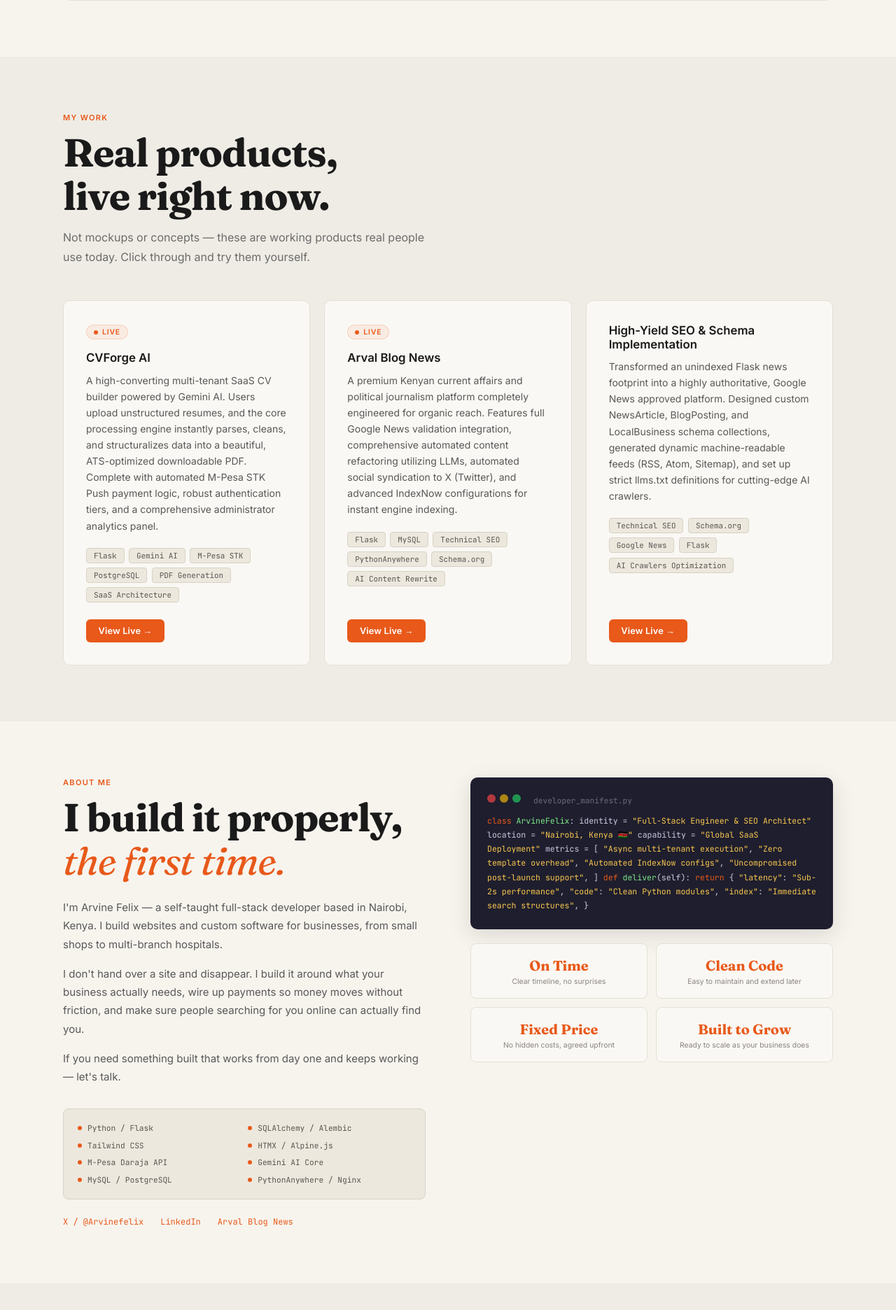
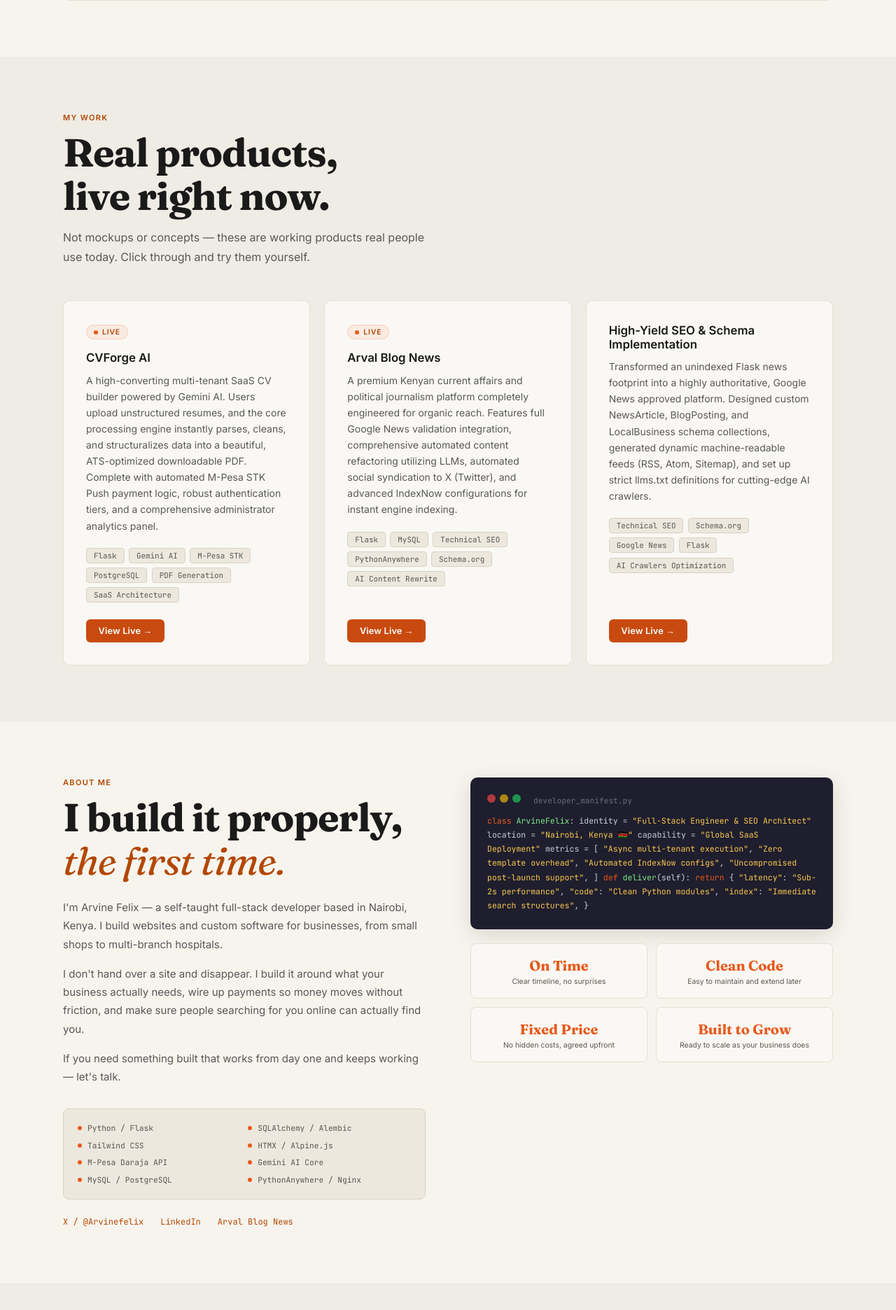
Before and after one commit to arvineee/Current_Portfolio, a Flask app: page / in a window 1280 px wide. Shown: the part 2288-4160 px from the top of the page at 70% size. Run offline with Flask 3, Linux system fonts and the light colour scheme; data comes from the database, SQL or seed files in the repository; data that the repository does not hold is empty.

Commit message:
Update site

```diff
--- a/static/css/style.css
+++ b/static/css/style.css
@@ -20,7 +20,7 @@ body {
   font-weight: 600;
   letter-spacing: 0.12em;
   text-transform: uppercase;
-  color: #E8591A;
+  color: #B34700;
 }
 
 .section-title {
@@ -34,7 +34,7 @@ body {
 
 .section-sub {
   font-size: 1rem;
-  color: #6B6B6B;
+  color: #585858;
   line-height: 1.7;
   max-width: 52ch;
 }
@@ -64,7 +64,7 @@ body {
 /* ─── Buttons ───────────────────────────────────────────────────────────────── */
 .btn-primary {
   display: inline-block;
-  background: #E8591A;
+  background: #C94A0F;
   color: #fff;
   font-family: 'Inter', sans-serif;
   font-weight: 600;
@@ -79,7 +79,7 @@ body {
 }
 
 .btn-primary:hover {
-  background: #CF4C10;
+  background: #A83E0C;
   transform: translateY(-1px);
 }
 
@@ -152,7 +152,7 @@ body {
 
 .stat-label {
   font-size: 0.72rem;
-  color: #8A8480;
+  color: #5C5652;
   margin-top: 0.25rem;
   display: block;
 }
@@ -226,7 +226,7 @@ body {
   font-weight: 600;
   letter-spacing: 0.08em;
   text-transform: uppercase;
-  color: #E8591A;
+  color: #B34700;
   background: rgba(232,89,26,0.08);
   border: 1px solid rgba(232,89,26,0.2);
   border-radius: 100px;
@@ -246,7 +246,7 @@ body {
 
 .big-stat-label {
   font-size: 0.875rem;
-  color: #8A8480;
+  color: #5C5652;
   margin-top: 0.5rem;
 }
 
@@ -314,7 +314,7 @@ body {
   font-weight: 600;
   letter-spacing: 0.08em;
   text-transform: uppercase;
-  color: #8A8480;
+  color: #5C5652;
   margin-bottom: 0.5rem;
   font-family: 'JetBrains Mono', monospace;
 }
@@ -351,7 +351,7 @@ body {
   font-family: 'JetBrains Mono', monospace;
   font-size: 0.75rem;
   font-weight: 700;
-  color: #E8591A;
+  color: #B34700;
   flex-shrink: 0;
   width: 28px;
 }
@@ -418,7 +418,7 @@ body {
 
 .mini-stat-label {
   font-size: 0.65rem;
-  color: #8A8480;
+  color: #5C5652;
   margin-top: 4px;
 }
 
--- a/templates/index.html
+++ b/templates/index.html
@@ -37,7 +37,9 @@
     <link rel="stylesheet" href="https://fonts.googleapis.com/css2?family=Fraunces:ital,opsz,wght@0,9..144,400;0,9..144,700;1,9..144,400&family=Inter:wght@300;400;500;600&family=JetBrains+Mono:wght@400;500;600&display=swap" />
   </noscript>
 
-  <link rel="stylesheet" href="{{ url_for('static', filename='css/style.css') }}" />
+  <link rel="preload" as="style" href="{{ url_for('static', filename='css/style.css') }}"
+        onload="this.onload=null;this.rel='stylesheet'" />
+  <noscript><link rel="stylesheet" href="{{ url_for('static', filename='css/style.css') }}" /></noscript>
 
   <script type="application/ld+json">
   {
@@ -73,7 +75,7 @@
   <nav id="navbar" style="position:fixed;top:0;left:0;right:0;z-index:50;transition:box-shadow .3s;">
     <div style="max-width:1100px;margin:0 auto;padding:0 1.5rem;height:64px;display:flex;align-items:center;justify-content:space-between;">
       <a href="#hero" style="display:flex;align-items:center;gap:10px;text-decoration:none;">
-        <img src="{{ url_for('static', filename='AF.jpg') }}" alt="AF" style="width:32px;height:32px;border-radius:50%;object-fit:cover;border:2px solid #E8591A;" />
+        <img src="{{ url_for('static', filename='AF.jpg') }}" alt="Arval Web Solutions — Web Developer Nairobi Kenya" style="width:32px;height:32px;border-radius:50%;object-fit:cover;border:2px solid #E8591A;" />
         <span style="font-family:'Inter',sans-serif;font-weight:700;font-size:1rem;color:#1A1A1A;letter-spacing:-0.01em;">Arval Web Solutions</span>
       </a>
 
@@ -120,7 +122,7 @@
       <!-- Headline -->
       <h1 class="section-title" style="margin-bottom:1.5rem;font-size:clamp(2.6rem,6.5vw,4.4rem);">
         Stop losing customers.<br />
-        Get a website that&nbsp;<em style="font-style:italic;color:#E8591A;">actually works.</em>
+        Get a website that&nbsp;<em style="font-style:italic;color:#B34700;">actually works.</em>
       </h1>
 
       <p style="font-size:1.1rem;color:#585858;line-height:1.7;max-width:52ch;margin:0 auto 2.5rem;">
@@ -302,7 +304,7 @@
         <span class="eyebrow" style="display:block;margin-bottom:.75rem;">About Me</span>
         <h2 class="section-title" style="margin-bottom:1.5rem;">
           I build it properly,<br/>
-          <em style="font-style:italic;color:#E8591A;">the first time.</em>
+          <em style="font-style:italic;color:#B34700;">the first time.</em>
         </h2>
         <p style="font-size:.9375rem;color:#585858;line-height:1.75;margin-bottom:1rem;">
           I'm Arvine Felix — a self-taught full-stack developer based in Nairobi, Kenya. I build websites and custom software for businesses, from small shops to multi-branch hospitals.
@@ -322,9 +324,9 @@
         </div>
 
         <div style="display:flex;gap:1.5rem;flex-wrap:wrap;">
-          <a href="https://x.com/Arvinefelix" target="_blank" rel="noopener" style="font-family:'JetBrains Mono',monospace;font-size:.75rem;color:#E8591A;text-decoration:none;">X / @Arvinefelix</a>
-          <a href="https://linkedin.com/in/arvinefelix" target="_blank" rel="noopener" style="font-family:'JetBrains Mono',monospace;font-size:.75rem;color:#E8591A;text-decoration:none;">LinkedIn</a>
-          <a href="https://arvalblognews.online" target="_blank" rel="noopener" style="font-family:'JetBrains Mono',monospace;font-size:.75rem;color:#E8591A;text-decoration:none;">Arval Blog News</a>
+          <a href="https://x.com/Arvinefelix" target="_blank" rel="noopener" style="font-family:'JetBrains Mono',monospace;font-size:.75rem;color:#B34700;text-decoration:none;">X / @Arvinefelix</a>
+          <a href="https://linkedin.com/in/arvinefelix" target="_blank" rel="noopener" style="font-family:'JetBrains Mono',monospace;font-size:.75rem;color:#B34700;text-decoration:none;">LinkedIn</a>
+          <a href="https://arvalblognews.online" target="_blank" rel="noopener" style="font-family:'JetBrains Mono',monospace;font-size:.75rem;color:#B34700;text-decoration:none;">Arval Blog News</a>
         </div>
       </div>
 
@@ -392,7 +394,7 @@
         <div class="pricing-card {% if plan.highlighted %}pricing-highlighted{% endif %} reveal" style="position:relative;">
           {% if plan.highlighted %}
           <div style="position:absolute;top:-14px;left:50%;transform:translateX(-50%);">
-            <span style="background:#E8591A;color:#fff;font-size:.65rem;font-weight:700;letter-spacing:.08em;text-transform:uppercase;padding:4px 14px;border-radius:100px;">Best Value</span>
+            <span style="background:#C94A0F;color:#fff;font-size:.65rem;font-weight:700;letter-spacing:.08em;text-transform:uppercase;padding:4px 14px;border-radius:100px;">Best Value</span>
           </div>
           {% endif %}
           <div>
@@ -405,7 +407,7 @@
             <ul style="list-style:none;border-top:1px solid #E5E0D5;padding-top:1.25rem;margin-bottom:2rem;display:flex;flex-direction:column;gap:.75rem;">
               {% for feature in plan.features %}
               <li style="display:flex;align-items:flex-start;gap:.65rem;font-size:.8rem;color:#5A5550;">
-                <span style="color:#E8591A;flex-shrink:0;margin-top:1px;">✓</span>
+                <span style="color:#B34700;flex-shrink:0;margin-top:1px;">✓</span>
                 <span>{{ feature }}</span>
               </li>
               {% endfor %}
@@ -421,7 +423,7 @@
       </div>
 
       <p style="text-align:center;font-size:.8rem;color:#8A8480;margin-top:2rem;">
-        Have enterprise goals? <a href="#contact" style="color:#E8591A;font-weight:600;text-decoration:none;">Describe your requirements for a custom quote →</a>
+        Have enterprise goals? <a href="#contact" style="color:#B34700;font-weight:600;text-decoration:none;">Describe your requirements for a custom quote →</a>
       </p>
     </div>
   </section>
@@ -444,7 +446,7 @@
               <div class="contact-card-icon">📧</div>
               <div>
                 <div style="font-weight:600;font-size:.85rem;color:#1A1A1A;margin-bottom:.25rem;">Email</div>
-                <a href="mailto:{{ owner_email }}" style="font-family:'JetBrains Mono',monospace;font-size:.8rem;color:#E8591A;text-decoration:none;">{{ owner_email }}</a>
+                <a href="mailto:{{ owner_email }}" style="font-family:'JetBrains Mono',monospace;font-size:.8rem;color:#B34700;text-decoration:none;">{{ owner_email }}</a>
                 <div style="font-size:.7rem;color:#8A8480;margin-top:.25rem;">Checked round-the-clock</div>
               </div>
             </div>
@@ -453,7 +455,7 @@
               <div>
                 <div style="font-weight:600;font-size:.85rem;color:#1A1A1A;margin-bottom:.25rem;">WhatsApp</div>
                 <a href="https://wa.me/{{ whatsapp|replace('+', '') }}" target="_blank" rel="noopener"
-                   style="font-family:'JetBrains Mono',monospace;font-size:.8rem;color:#E8591A;text-decoration:none;">{{ whatsapp }}</a>
+                   style="font-family:'JetBrains Mono',monospace;font-size:.8rem;color:#B34700;text-decoration:none;">{{ whatsapp }}</a>
                 <div style="font-size:.7rem;color:#8A8480;margin-top:.25rem;">Quick queries welcome</div>
               </div>
             </div>
@@ -462,14 +464,14 @@
               <div>
                 <div style="font-weight:600;font-size:.85rem;color:#1A1A1A;margin-bottom:.25rem;">X / Twitter</div>
                 <a href="https://x.com/Arvinefelix" target="_blank" rel="noopener"
-                   style="font-family:'JetBrains Mono',monospace;font-size:.8rem;color:#E8591A;text-decoration:none;">@Arvinefelix</a>
+                   style="font-family:'JetBrains Mono',monospace;font-size:.8rem;color:#B34700;text-decoration:none;">@Arvinefelix</a>
               </div>
             </div>
           </div>
 
           <!-- Process -->
           <div style="background:#EDE8DE;border:1px solid #D8D2C5;border-radius:8px;padding:1.5rem;">
-            <div style="font-family:'JetBrains Mono',monospace;font-size:.68rem;font-weight:700;color:#E8591A;text-transform:uppercase;letter-spacing:.1em;margin-bottom:1rem;">How it works</div>
+            <div style="font-family:'JetBrains Mono',monospace;font-size:.68rem;font-weight:700;color:#B34700;text-transform:uppercase;letter-spacing:.1em;margin-bottom:1rem;">How it works</div>
             <div class="process-step">
               <span class="step-num">01/</span>
               <span style="font-size:.8rem;color:#5A5550;line-height:1.55;">Tell me what you need using the form</span>
@@ -561,6 +563,7 @@
   <!-- Responsive styles -->
   <style>
     @keyframes spin { to { transform: rotate(360deg); } }
+
     @media (max-width: 768px) {
       .desktop-nav { display: none !important; }
       .mobile-toggle { display: block !important; }
```
